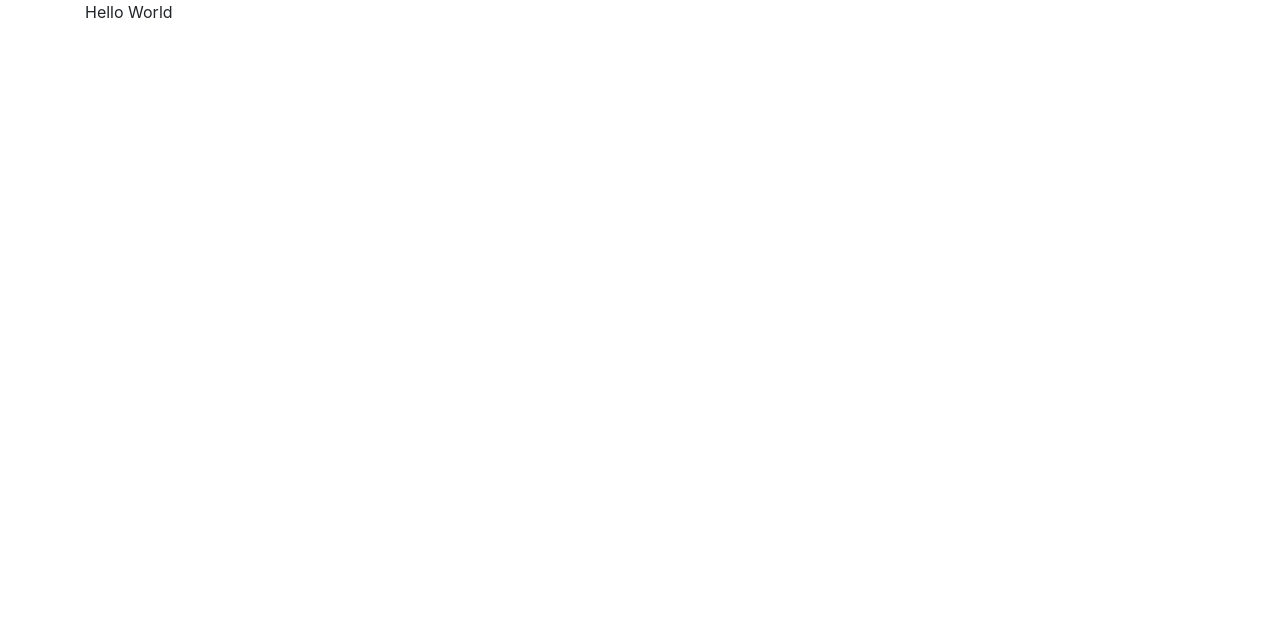
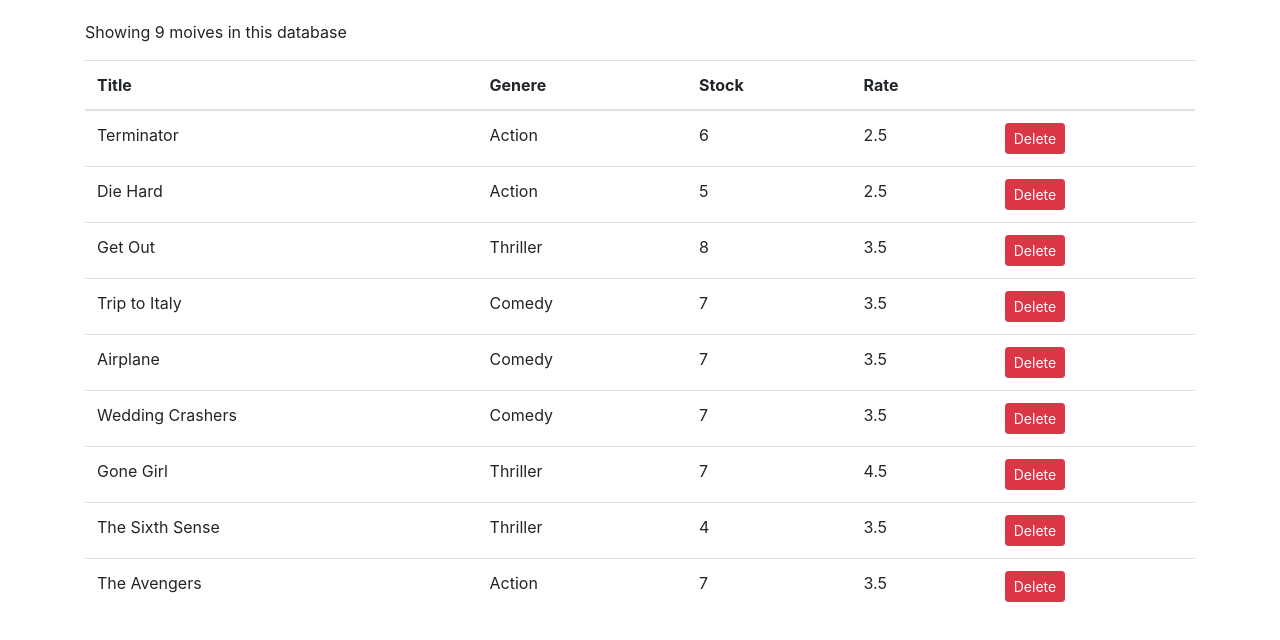
Before and after one commit to vinay01joshi/react-app, a React (Create React App) app: page / in a window 1280 px wide. Shown: the top 640 px of the page. Built offline with nearby package versions, Linux system fonts and the light colour scheme.

Commit message:
Movies Page Exserzise ============== 1- Rendering Movies in table 2- On Delete delete movies from table 3- Conditional Rendering

```diff
--- a/src/App.js
+++ b/src/App.js
@@ -1,9 +1,12 @@
 import React from 'react';
 import './App.css';
+import Movies from './components/movies';
 
 function App() {
   return (
-    <main className="container">Hello World</main>
+    <main className="container">
+      <Movies />
+    </main>
   );
 }
 
--- /dev/null
+++ b/src/components/movies.jsx
@@ -0,0 +1,54 @@
+import React, { Component } from "react";
+import { getMovies } from "../services/fakeMovieService";
+
+class Movies extends Component {
+  state = {
+    movies: getMovies(),
+  };
+
+  handleDelete = (movie) => {
+    const movies = this.state.movies.filter((m) => m._id !== movie._id);
+    this.setState({ movies });
+  };
+  render() {
+    const { length: count } = this.state.movies;
+    if (count === 0) return <p> There are no moives in the databse </p>;
+
+    return (
+      <React.Fragment>
+        <p>Showing {count} moives in this database</p>
+        <table className="table">
+          <thead>
+            <tr>
+              <th>Title</th>
+              <th>Genere</th>
+              <th>Stock</th>
+              <th>Rate</th>
+              <th></th>
+            </tr>
+          </thead>
+          <tbody>
+            {this.state.movies.map((movie) => (
+              <tr key={movie._id}>
+                <td>{movie.title}</td>
+                <td>{movie.genre.name}</td>
+                <td>{movie.numberInStock}</td>
+                <td>{movie.dailyRentalRate}</td>
+                <td>
+                  <button
+                    onClick={() => this.handleDelete(movie)}
+                    className="btn btn-danger btn-sm"
+                  >
+                    Delete
+                  </button>
+                </td>
+              </tr>
+            ))}
+          </tbody>
+        </table>
+      </React.Fragment>
+    );
+  }
+}
+
+export default Movies;
--- a/src/index.css
+++ b/src/index.css
@@ -1,13 +1,5 @@
 body {
   margin: 0;
-  font-family: -apple-system, BlinkMacSystemFont, 'Segoe UI', 'Roboto', 'Oxygen',
-    'Ubuntu', 'Cantarell', 'Fira Sans', 'Droid Sans', 'Helvetica Neue',
-    sans-serif;
-  -webkit-font-smoothing: antialiased;
-  -moz-osx-font-smoothing: grayscale;
+  padding: 20px 0 0 0;
+  font-family: sans-serif;
 }
-
-code {
-  font-family: source-code-pro, Menlo, Monaco, Consolas, 'Courier New',
-    monospace;
-}
```
